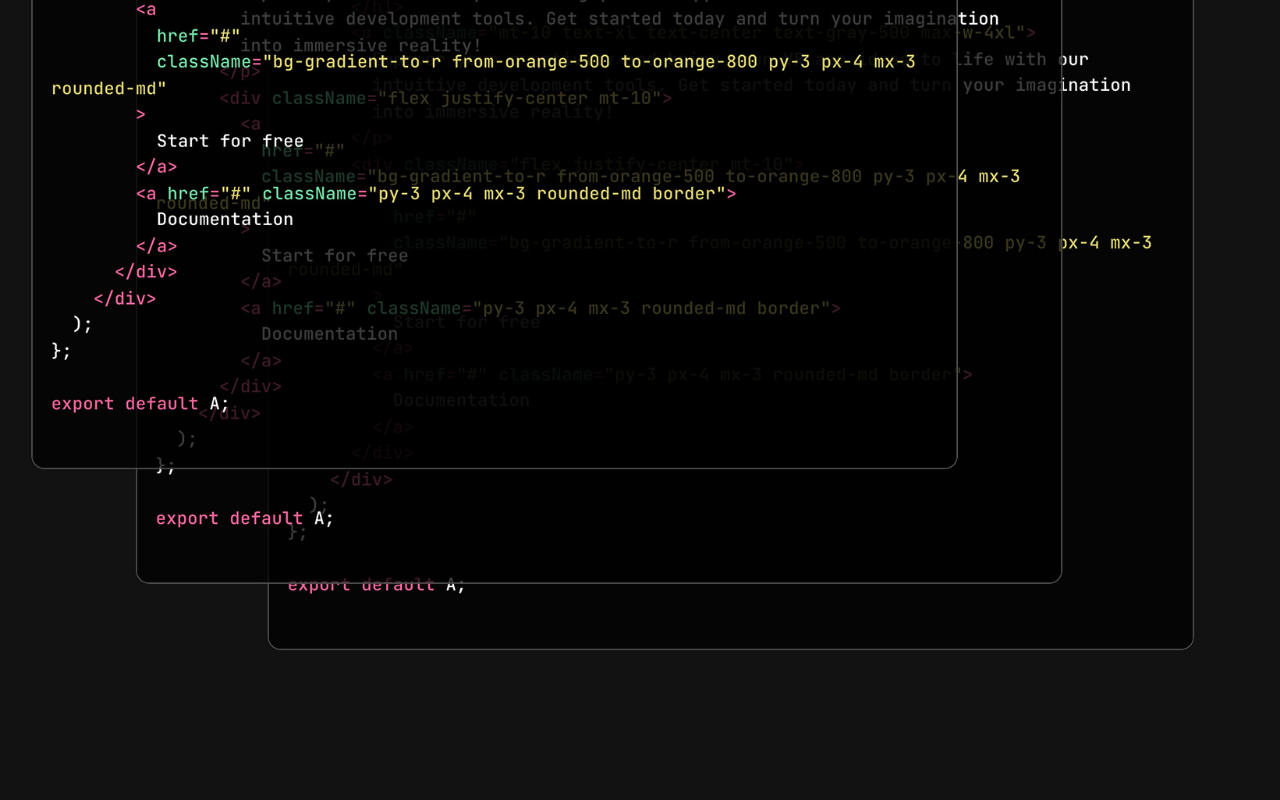
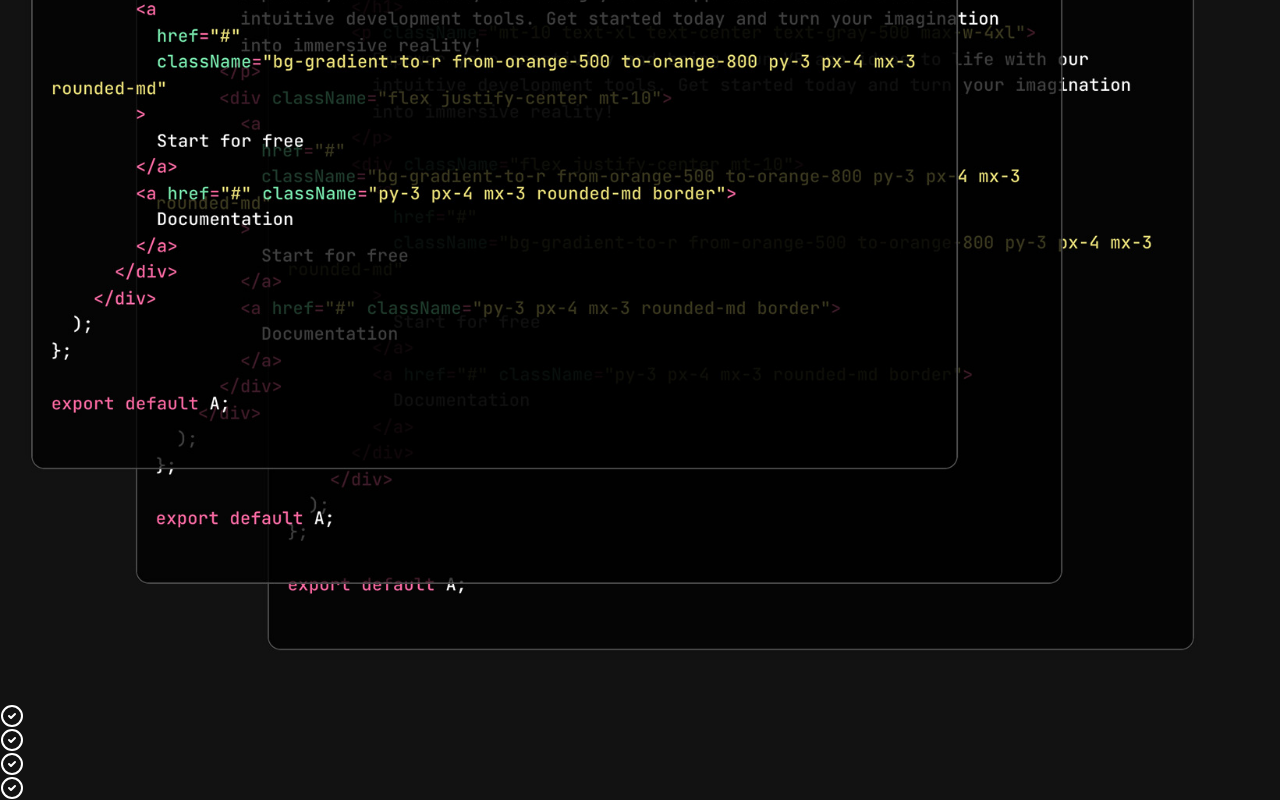
Before and after one commit to vidakpop/virtualreality, a React (Vite) app: page / in a window 1280 px wide. Shown: the part 2127-2927 px from the top of the page. Before the commit the page ends 2831 px from the top, so only its background shows below. Built offline with nearby package versions, Linux system fonts and the light colour scheme.

Commit message:
"Added checklist items component to Workflow.jsx"

```diff
--- a/src/components/Workflow.jsx
+++ b/src/components/Workflow.jsx
@@ -1,6 +1,7 @@
 import React from 'react'
 import { CheckCircle2 } from 'lucide-react'
 import codeImg from '../assets/code.jpg'
+import { checklistItems } from '../constants'
 const Workflow = () => {
   return (
     <div className='mt-20'>
@@ -12,6 +13,15 @@
             <div className='p-2 w-full lg:w-1/2'>
                 <img src={codeImg} alt="code" />
             </div>
+            <div className='pt-12 w-full lg:w-1/2'>
+                {checklistItems.map((item,index)=>(
+                    <div key={index} className='flex mb-12'>
+                        <div className='text-green-400 mx-6 bg-neutral-900 h-10 w-10 p-2 justify-center items-center rounded-full'>
+                            <CheckCircle2/>
+                        </div>
+                    </div>
+                ))}
+            </div>
         </div>
     </div>
   )
```
